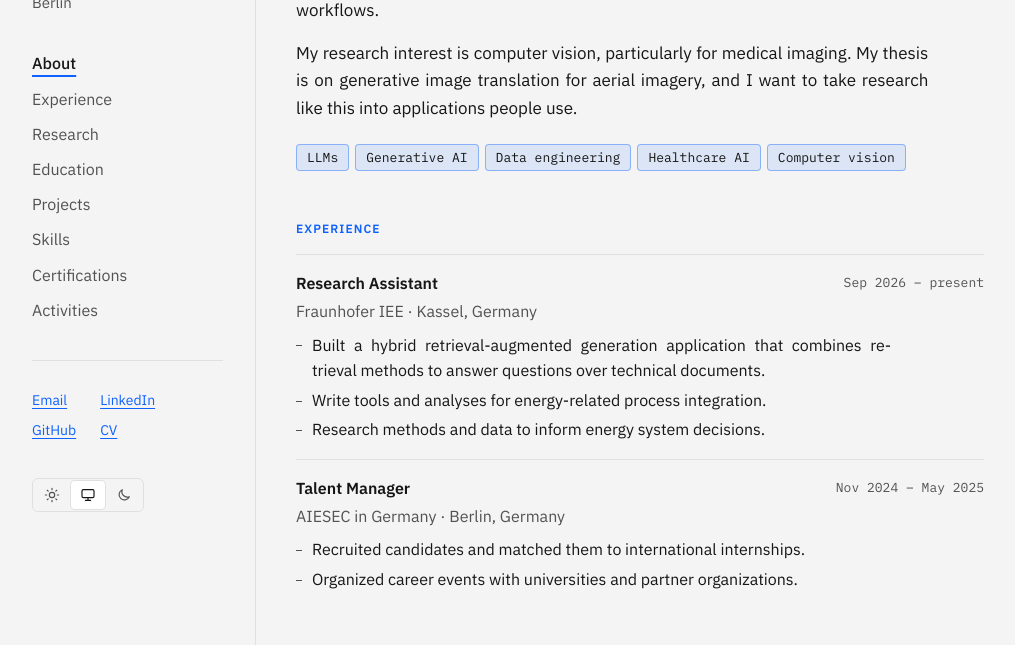
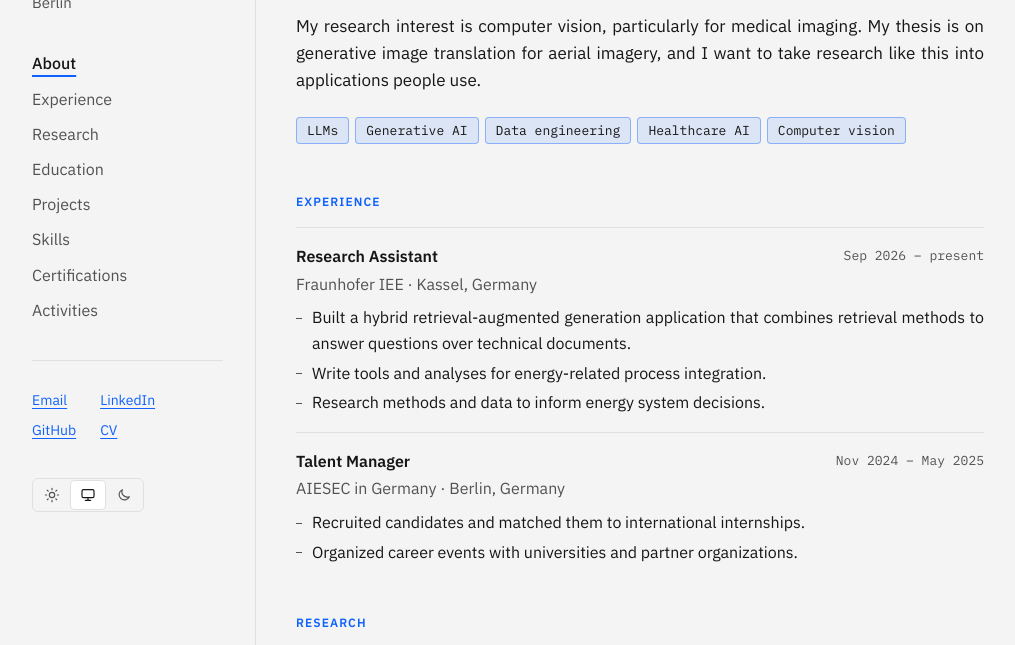
Before and after one commit to itsme-himel/portfolio, a plain HTML site: page index.html in a window 1280 px wide. Shown: the part 211-856 px from the top of the page, without its empty margins (128-1143 px from the left). Drawn offline with Linux system fonts and the light colour scheme.

Commit message:
Let justified text run the full content width
Co-Authored-By: Claude Fable 5.2 <noreply@anthropic.com>
Claude-Session: https://claude.ai/code/session_013ZWpxHbRsdNsa34DMRpgPx

```diff
--- a/styles.css
+++ b/styles.css
@@ -53,12 +53,12 @@ nav a[aria-current] { color: var(--fg); font-weight: 500; text-decoration-color:
 main { padding: 4rem 2.5rem 5rem; display: grid; gap: 3rem; }
 section { display: grid; gap: 1rem; scroll-margin-top: 4rem; }
 h2 { font-size: .75rem; font-weight: 600; letter-spacing: .09em; text-transform: uppercase; color: var(--accent); }
-.lede { font-size: 1.0625rem; max-width: 62ch; }
+.lede { font-size: 1.0625rem; }
 
 .item { display: grid; grid-template-columns: minmax(0, 1fr) auto; gap: .125rem 1rem; padding-top: 1rem; border-top: 1px solid var(--line); }
 .item h3 { font-size: 1rem; font-weight: 600; }
 .item .org { grid-column: 1 / -1; }
-.item ul { grid-column: 1 / -1; margin-top: .375rem; display: grid; gap: .25rem; max-width: 62ch; }
+.item ul { grid-column: 1 / -1; margin-top: .375rem; display: grid; gap: .25rem; }
 .item li, .points li { padding-left: 1rem; position: relative; }
 .item li::before, .points li::before { content: ""; position: absolute; left: 0; top: .8em; width: .375rem; height: 1px; background: var(--muted); }
 .org { color: var(--muted); }
```
